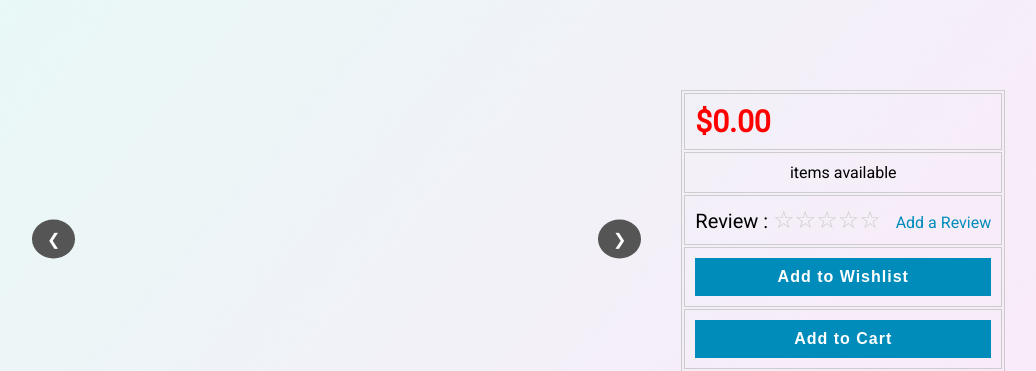
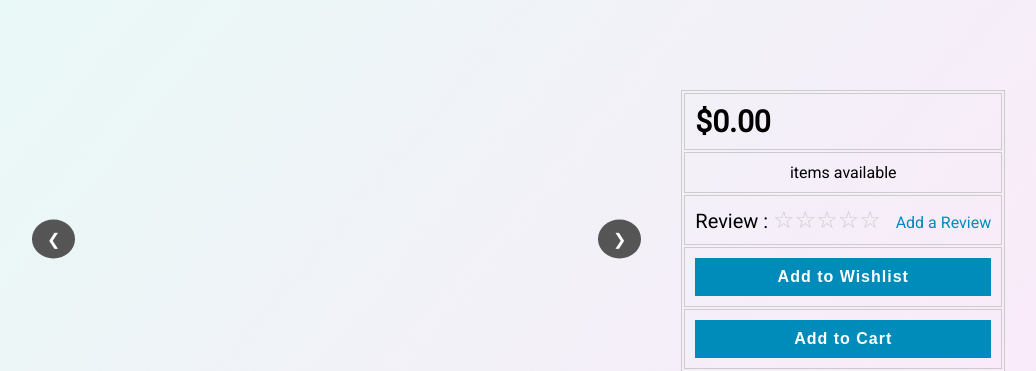
Before and after one commit to tkm321/IE4717-Project, a PHP site: page /Item.php in a window 1280 px wide. Shown: the part 262-633 px from the top of the page, without its empty margins (126-1162 px from the left). Run offline with PHP 8.4, Linux system fonts and the light colour scheme; data that the repository does not hold is empty; some libraries are stand-ins or nearby versions; some web fonts are replaced.

Commit message:
red for discount, black for normal price

```diff
--- a/css/itemstyles.css
+++ b/css/itemstyles.css
@@ -157,7 +157,6 @@
 .price-cell {
     font-size: 30px; /* Adjust the font size to make the text bigger */
 	font-weight: bold;
-    color: red; /* Set the text color to red */
     display: flex; /* Use flexbox to control the layout */
     align-items: baseline; /* Align text baselines (top of text) */
 	border: none;
```
